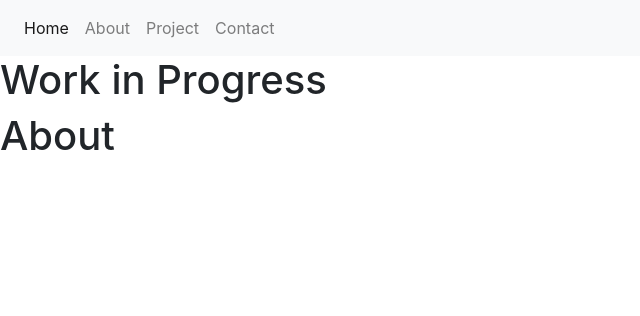
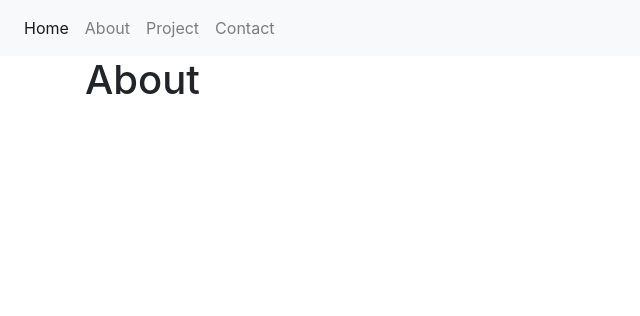
Before and after one commit to adamn11/Personal-Website, a Flask app: page /about in a window 1280 px wide. Shown: the top 316 px of the page, without its empty margins (0-640 px from the left). Run offline with Flask 2, Linux system fonts and the light colour scheme; some libraries are stand-ins or nearby versions.

Commit message:
Wrapped content in container div

```diff
--- a/app/templates/base.html
+++ b/app/templates/base.html
@@ -6,8 +6,9 @@
     </head>
     <body>
         {% include 'includes/_navbar.html' %}
-        <h1>Work in Progress</h1>
-        {% block content %}{% endblock %}
+        <div class="container">
+            {% block content %}{% endblock %}
+        </div>
         <script scr="https://stackpath.bootstrapcdn.com/bootstrap/4.2.1/js/bootstrap.min.js"></script>
     </body>
 </html>
```
